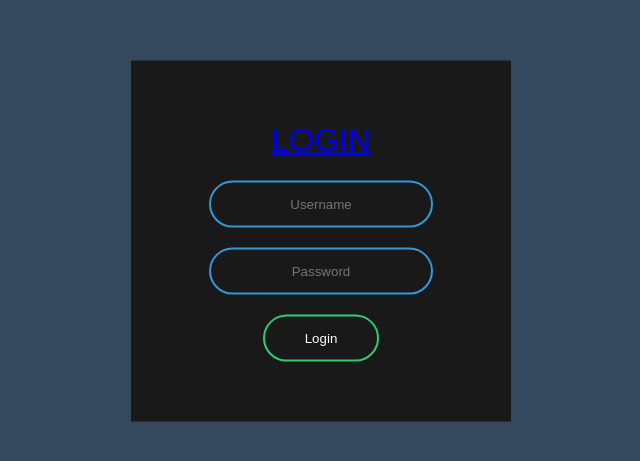
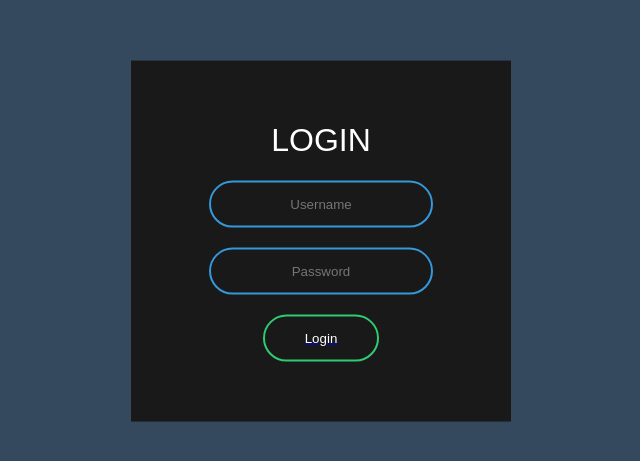
Before and after one commit to RanitPradhan/Login-Page, a plain HTML site: page index.html in a window 1280 px wide. Shown: the part 159-620 px from the top of the page, without its empty margins (319-959 px from the left). Drawn offline with Linux system fonts and the light colour scheme.

Commit message:
Update index.html

```diff
--- a/index.html
+++ b/index.html
@@ -8,10 +8,10 @@
   <body>
 
 <form class="box" action="index.html" method="post">
-  <h1><a href="https://ranitpradhan.github.io/Login-Page/">Login</a></h1>
+  <h1>Login</h1>
   <input type="text" name="" placeholder="Username">
   <input type="password" name="" placeholder="Password">
-  <input type="submit" name="" value="Login">
+  <a href="https://ranitpradhan.github.io/Login-Page/"><input type="submit" name="" value="Login"></a>
 </form>
   </body>
 </html>
```
